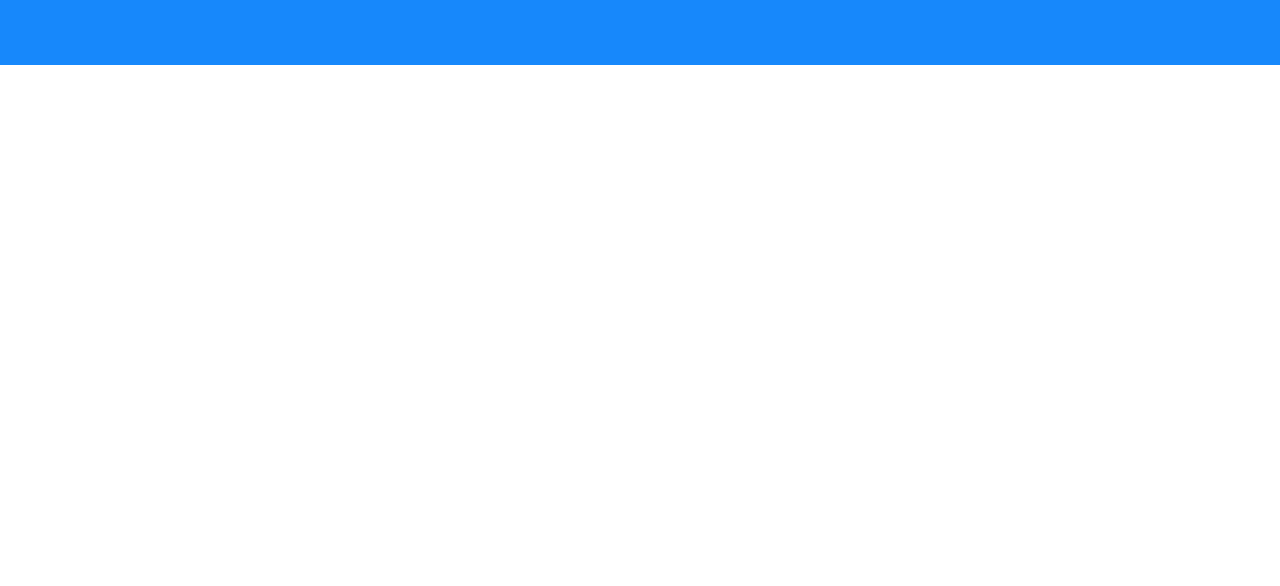
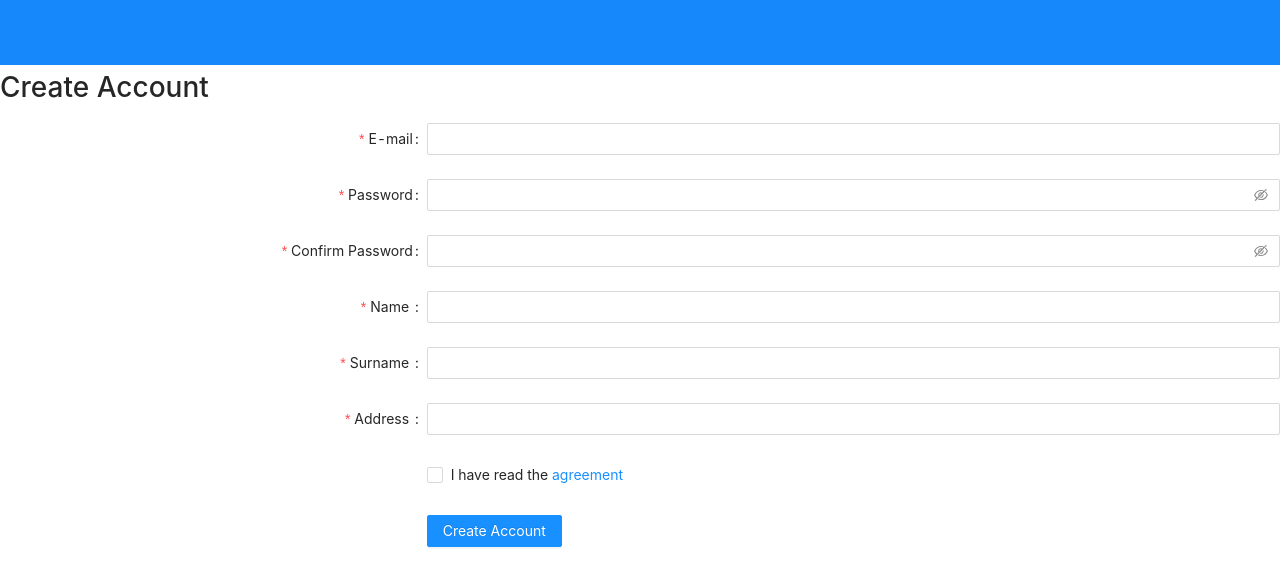
Before and after one commit to Rider-Codecamp5/rider-frontend, a React (Create React App) app: page / in a window 1280 px wide. Shown: the top 586 px of the page. Built offline with nearby package versions, Linux system fonts and the light colour scheme.

Commit message:
userRegister

```diff
--- a/package.json
+++ b/package.json
@@ -7,6 +7,7 @@
     "@testing-library/react": "^9.3.2",
     "@testing-library/user-event": "^7.1.2",
     "antd": "^4.3.4",
+    "axios": "^0.19.2",
     "react": "^16.13.1",
     "react-dom": "^16.13.1",
     "react-google-maps": "^9.4.5",
--- a/src/components/pages/DriverRoute.js
+++ b/src/components/pages/DriverRoute.js
@@ -1,34 +1,34 @@
-import React, { useState, useEffect } from 'react';
-import { GoogleMap, LoadScript } from '@react-google-maps/api';
+// import React, { useState, useEffect } from 'react';
+// import { GoogleMap, LoadScript } from '@react-google-maps/api';
 
-function DriverRoute() {
-  const containerStyle = {
-    width: '400px',
-    height: '400px'
-  };
+// function DriverRoute() {
+//   const containerStyle = {
+//     width: '400px',
+//     height: '400px'
+//   };
 
-  const center = {
-    lat: -3.745,
-    lng: -38.523
-  };
+//   const center = {
+//     lat: -3.745,
+//     lng: -38.523
+//   };
 
-  return (
-    <div>
-      <LoadScript
-        googleMapsApiKey="AIzaSyDv30ATZdVLERBzSWt9iP4ne-ptoQ34BiM"
-      >
-        <GoogleMap
-          mapContainerStyle={containerStyle}
-          center={center}
-          zoom={10}
-        >
-          { /* Child components, such as markers, info windows, etc. */ }
-          <></>
-        </GoogleMap>
-      </LoadScript>
-    </div>
-  )
-}
+//   return (
+//     <div>
+//       <LoadScript
+//         googleMapsApiKey="AIzaSyDv30ATZdVLERBzSWt9iP4ne-ptoQ34BiM"
+//       >
+//         <GoogleMap
+//           mapContainerStyle={containerStyle}
+//           center={center}
+//           zoom={10}
+//         >
+//           { /* Child components, such as markers, info windows, etc. */ }
+//           <></>
+//         </GoogleMap>
+//       </LoadScript>
+//     </div>
+//   )
+// }
 
 
-export default DriverRoute;
+// export default DriverRoute;
--- /dev/null
+++ b/src/components/pages/UserRegisterRoute.js
@@ -0,0 +1,252 @@
+import React, { useState, useEffect } from 'react';
+import axios from '../../config/axios';
+import { Space, Form, Input, Tooltip, Cascader, Select, Row, Col, Checkbox, Button, AutoComplete, } from 'antd';
+import { InfoCircleOutlined, UserOutlined, EyeInvisibleOutlined, EyeTwoTone, QuestionCircleOutlined } from '@ant-design/icons';
+
+
+const { Option } = Select;
+const formItemLayout = {
+    labelCol: {
+        xs: {
+            span: 24,
+        },
+        sm: {
+            span: 8,
+        },
+    },
+    wrapperCol: {
+        xs: {
+            span: 24,
+        },
+        sm: {
+            span: 16,
+        },
+    },
+};
+
+const tailFormItemLayout = {
+    wrapperCol: {
+        xs: {
+            span: 24,
+            offset: 0,
+        },
+        sm: {
+            span: 16,
+            offset: 8,
+        },
+    },
+};
+
+function UserRegisterRoute() {
+
+    const [form] = Form.useForm();
+
+    const onFinish = async (values) => {
+        console.log('Received values of form: ', values);
+        console.log(values.email)
+        console.log(values.name)
+        console.log(values.surname)
+        console.log(values.address)
+        console.log(values.password)
+        const body = {
+            email: values.email,
+            password: values.password,
+            profile_pic: values.picture,
+            first_name: values.name,
+            last_name: values.surname,
+            address: values.address,
+        }
+
+        try{
+            const createUser = await axios.post('/user/createUser',body);
+            console.log("OK")
+            alert("User created")
+            form.resetFields()
+        } catch (err) {
+            console.log("fail")
+            console.log(err)
+            form.resetFields()
+            alert("Invalid email")
+        }
+    };
+
+    const prefixSelector = (
+        <Form.Item name="prefix" noStyle>
+            <Select
+                style={{
+                    width: 70,
+                }}
+            >
+                <Option value="86">+86</Option>
+                <Option value="87">+87</Option>
+            </Select>
+        </Form.Item>
+    );
+
+    return (
+        <div>
+
+            <h1>Create Account</h1>
+
+            <Form
+                {...formItemLayout}
+                form={form}
+                name="register"
+                onFinish={onFinish}
+                initialValues={{
+                    residence: ['zhejiang', 'hangzhou', 'xihu'],
+                    prefix: '86',
+                }}
+                scrollToFirstError
+            >
+
+
+                <Form.Item
+                    name="email"
+                    label="E-mail"
+                    rules={[
+                        {
+                            type: 'email',
+                            message: 'The input is not valid E-mail!',
+                        },
+                        {
+                            required: true,
+                            message: 'Please input your E-mail!',
+                        },
+                    ]}
+                >
+                    <Input />
+                </Form.Item>
+
+                <Form.Item
+                    name="password"
+                    label="Password"
+                    rules={[
+                        {
+                            required: true,
+                            message: 'Please input your password!',
+                        },
+                    ]}
+                    hasFeedback
+                >
+                    <Input.Password />
+                </Form.Item>
+
+                <Form.Item
+                    name="confirm"
+                    label="Confirm Password"
+                    dependencies={['password']}
+                    hasFeedback
+                    rules={[
+                        {
+                            required: true,
+                            message: 'Please confirm your password!',
+                        },
+                        ({ getFieldValue }) => ({
+                            validator(rule, value) {
+                                if (!value || getFieldValue('password') === value) {
+                                    return Promise.resolve();
+                                }
+
+                                return Promise.reject('The two passwords that you entered do not match!');
+                            },
+                        }),
+                    ]}
+                >
+                    <Input.Password />
+                </Form.Item>
+
+
+                <Form.Item
+                    name="name"
+                    label={
+                        <span>
+                            Name&nbsp;
+            <Tooltip title="Please Enter Your Name">
+                            </Tooltip>
+                        </span>
+                    }
+                    rules={[
+                        {
+                            required: true,
+                            message: 'Please Enter Your Name',
+                            whitespace: true,
+                        },
+                    ]}
+                >
+                    <Input />
+                </Form.Item>
+
+                <Form.Item
+                    name="surname"
+                    label={
+                        <span>
+                            Surname&nbsp;
+            <Tooltip title="Please Enter Your Surname">
+                            </Tooltip>
+                        </span>
+                    }
+                    rules={[
+                        {
+                            required: true,
+                            message: 'Please Enter Your Surname',
+                            whitespace: true,
+                        },
+                    ]}
+                >
+                    <Input />
+                </Form.Item>
+
+
+                <Form.Item
+                    name="address"
+                    label={
+                        <span>
+                            Address&nbsp;
+            <Tooltip title="Please Enter Your Address">
+                            </Tooltip>
+                        </span>
+                    }
+                    rules={[
+                        {
+                            required: true,
+                            message: 'Please Enter Your Address',
+                            whitespace: true,
+                        },
+                    ]}
+                >
+                    <Input />
+                </Form.Item>
+
+
+                <Form.Item
+                    name="agreement"
+                    valuePropName="checked"
+                    rules={[
+                        {
+                            validator: (_, value) =>
+                                value ? Promise.resolve() : Promise.reject('Should accept agreement'),
+                        },
+                    ]}
+                    {...tailFormItemLayout}
+                >
+                    <Checkbox>
+                        I have read the <a href="">agreement</a>
+                    </Checkbox>
+                </Form.Item>
+                <Form.Item
+                    {...tailFormItemLayout}
+                >
+                    <Button
+                        type="primary"
+                        htmlType="submit"
+                    >
+                        Create Account
+        </Button>
+                </Form.Item>
+            </Form>
+        </div >
+    )
+}
+
+export default UserRegisterRoute
--- /dev/null
+++ b/src/config/axios.js
@@ -0,0 +1,5 @@
+import axios from 'axios';
+
+axios.defaults.baseURL= 'http://localhost:8000';
+
+export default axios;
--- a/src/containers/App.js
+++ b/src/containers/App.js
@@ -2,11 +2,16 @@ import React from 'react';
 import './App.css';
 import Navbar from "../components/Navbar";
 import DriverRoute from '../components/pages/DriverRoute';
+import UserRegisterRoute from '../components/pages/UserRegisterRoute';
+import { DatePicker } from 'antd';
+import 'antd/dist/antd.css'; // or 'antd/dist/antd.less'
+
 
 function App() {
   return (
     <div className="App">
       <Navbar />
+      <UserRegisterRoute/>
       {/* <DriverRoute /> */}
     </div>
   );
```
Also changed, not shown: 1 other file (tests, documents, lock files or other folders).
